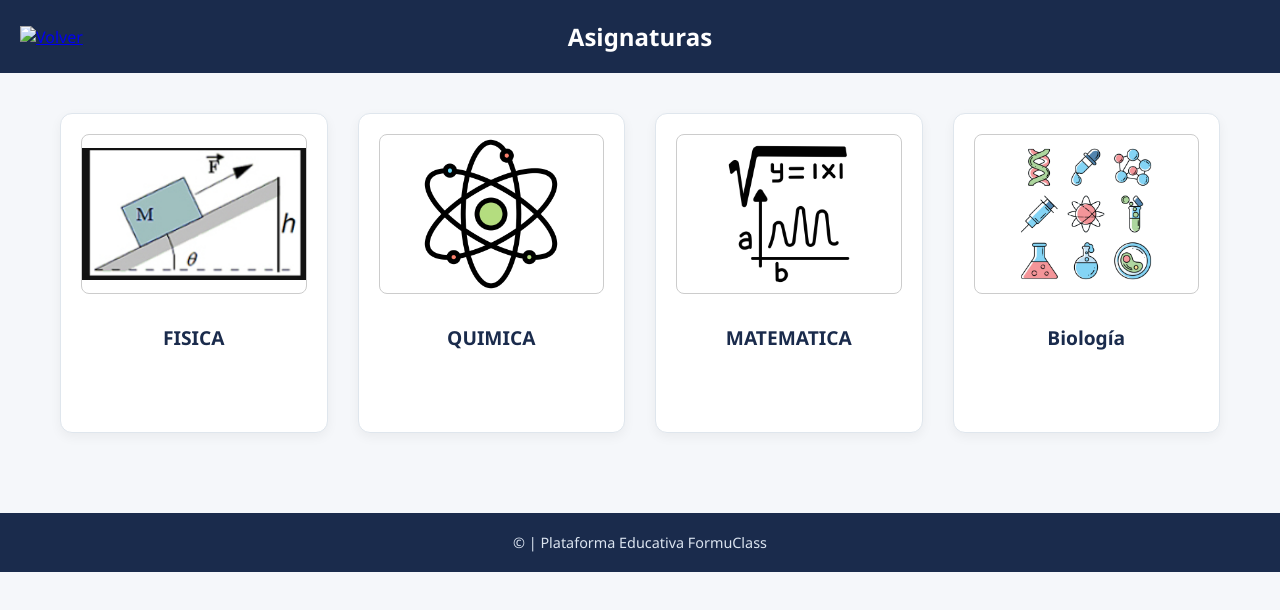
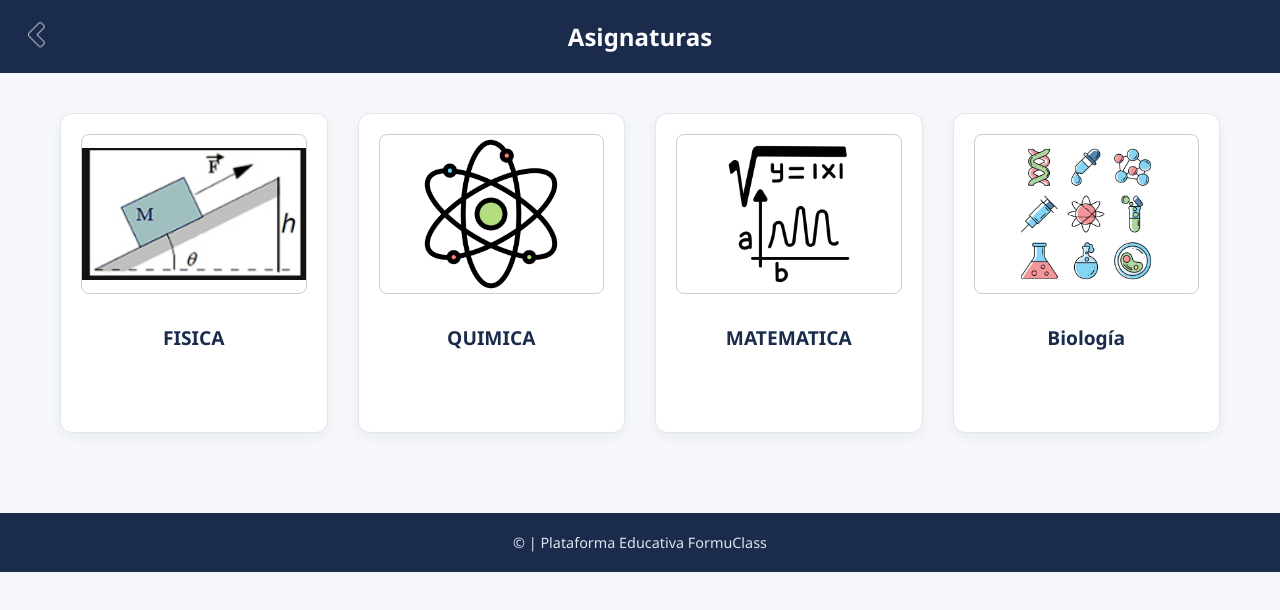
Before and after one commit to Dayerlling05/mat, a plain HTML site: page Materia.html in a window 1280 px wide. Drawn offline with Linux system fonts and the light colour scheme; the site is published under a folder, as on GitHub Pages, so addresses that start at the root find nothing.

Commit message:
Update Materia.html

```diff
--- a/Materia.html
+++ b/Materia.html
@@ -11,7 +11,7 @@
 <body>
     <nav>
         <div class="atras">
-            <a href="inicio.html"><img src="/imagenes/flecha.png" alt="Volver"></a>
+            <a href="inicio.html"><img src="imagenes/flecha.png" alt="Volver"></a>
         </div>
         <div class="titulo-nav">
             <h2>Asignaturas</h2>
```
